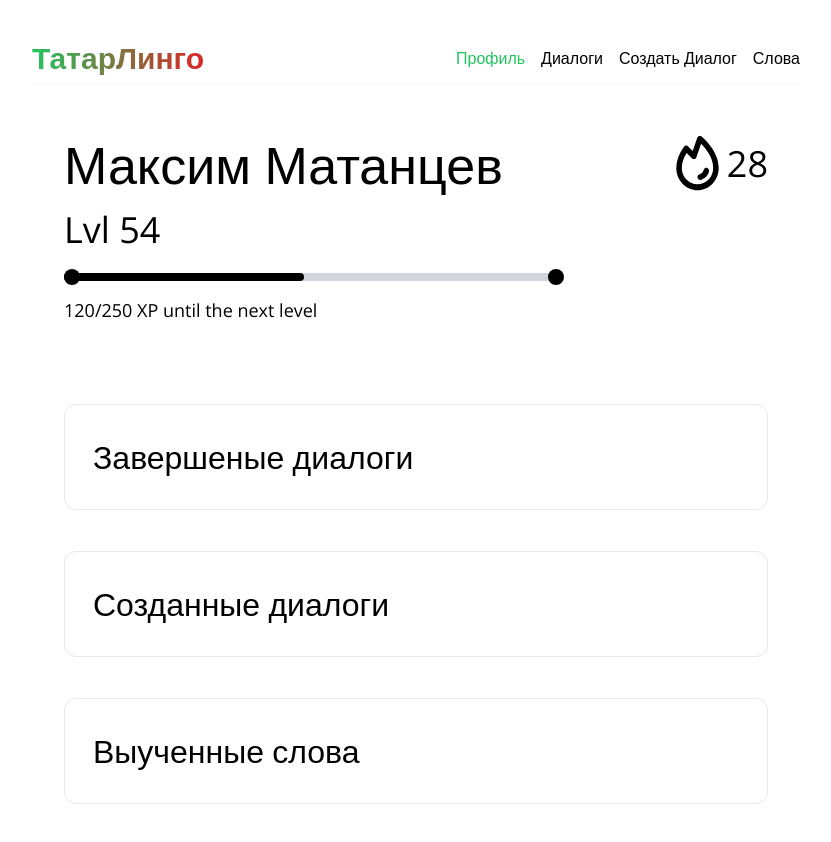
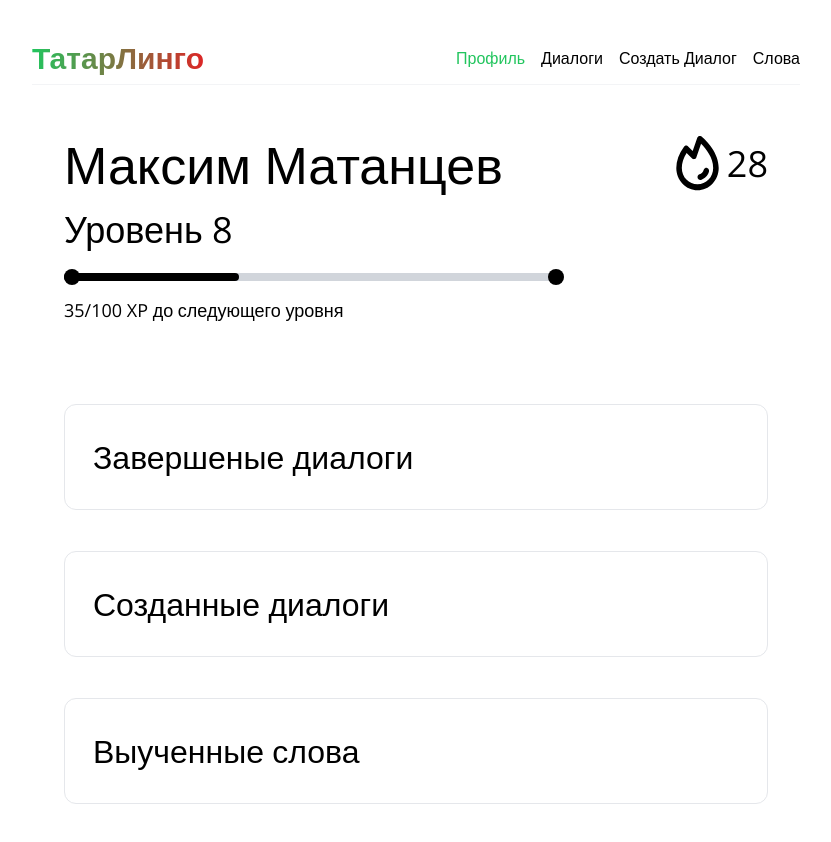
Before and after one commit to nikolina2k/language-app-front, a React (Vite) app: page / in a window 1280 px wide. Shown: the top 842 px of the page, without its empty margins (224-1055 px from the left). Built offline with nearby package versions, Linux system fonts and the light colour scheme.

Commit message:
Add useContext for user Progress

```diff
--- a/src/App.jsx
+++ b/src/App.jsx
@@ -1,31 +1,51 @@
 import "./App.css";
 import Navbar from "./components/Navbar/Navbar";
-import Home from './components/Home';
-import Create from './components/Create';
-import { BrowserRouter as Router, Route, Routes } from 'react-router-dom';
+import Home from "./components/Home";
+import Create from "./components/Create";
+import { BrowserRouter as Router, Route, Routes } from "react-router-dom";
 import CategoryList from "./components/Words/Categories.jsx";
 import DialogsList from "./components/Dialogs/DialogsList";
 import ChatRoom from "./components/Dialogs/Chat";
 import Words from "./components/Words/Words.jsx";
 import DialogsListFinished from "./components/Dialogs/DialogsListFinished";
+import { ProgressContext } from "./components/context";
+import { useState } from "react";
 
 function App() {
+  const [level, setLevel] = useState(8);
+  const [progress, setProgress] = useState(35);
+  const [maxProgress, setMaxProgress] = useState(100);
+
+
     return (
+        <ProgressContext.Provider
+            value={{
+                level,
+                setLevel,
+                progress,
+                setProgress,
+                maxProgress,
+                setMaxProgress
+            }}
+        >
             <Router>
                 <div className="mx-auto max-w-screen-md">
                     <Navbar />
                     <Routes>
                         <Route path="/" exact Component={Home} />
                         <Route path="/dialogs" Component={DialogsList} />
-          <Route path="/dialogs-end" Component={DialogsListFinished} />
-          <Route path="/chat/:id" Component={ChatRoom}/>
+                        <Route
+                            path="/dialogs-end"
+                            Component={DialogsListFinished}
+                        />
+                        <Route path="/chat/:id" Component={ChatRoom} />
                         <Route path="/create" Component={Create} />
                         <Route path="/word" Component={CategoryList} />
                         <Route path="/word/:categoryId" Component={Words} />
-
                     </Routes>
                 </div>
             </Router>
+        </ProgressContext.Provider>
     );
 }
 
--- a/src/components/Home.jsx
+++ b/src/components/Home.jsx
@@ -1,8 +1,12 @@
+import { useContext } from "react";
 import streakIcon from "../assets/streak_icon.svg";
 import ProfileCard from "./Profile/ProfileCard";
 import ProgressBar from "./Profile/ProgressBar";
+import { ProgressContext } from "./context";
 
 const Home = () => {
+
+    const {level, progress, maxProgress} = useContext(ProgressContext);
     return (
         <div
             className="h-screen py-10 px-8"
@@ -19,10 +23,10 @@ const Home = () => {
                 </div>
             </div>
             <div className="flex flex-col items-start">
-                <p style={{ fontSize: "36px" }}>Lvl 54</p>
-                <ProgressBar maxValue={250} currentValue={120}/>
+                <p style={{ fontSize: "36px" }}>Уровень {level}</p>
+                <ProgressBar maxValue={maxProgress} currentValue={progress}/>
                 <p style={{ fontSize: "18px" }}>
-                    120/250 XP until the next level
+                    {progress}/{maxProgress} XP до следующего уровня
                 </p>
             </div>
             <div className="flex flex-col mt-20" style={{gap:'25px'}}>
--- /dev/null
+++ b/src/components/context/index.js
@@ -0,0 +1,3 @@
+import { createContext } from "react";
+
+export const ProgressContext = createContext(null);
```
Lines whose indentation alone changed are shown as unchanged.
